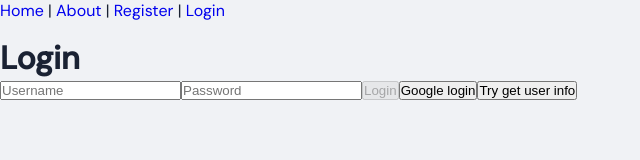
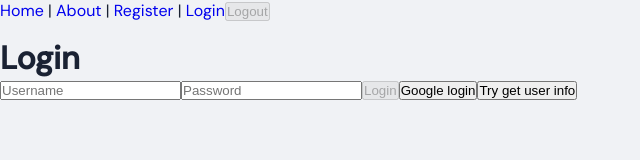
Before and after one commit to NikolenkoRostislav/job-scraper, a Vue app in the folder frontend/: page /login in a window 1280 px wide. Shown: the top 160 px of the page, without its empty margins (0-640 px from the left). Built offline with nearby package versions, Linux system fonts and the light colour scheme; no server answers.

Commit message:
feat: added logout button

```diff
--- a/frontend/src/App.vue
+++ b/frontend/src/App.vue
@@ -1,22 +1,13 @@
 <template>
   <div>
-    <nav>
-      <router-link to="/">Home</router-link> |
-      <router-link to="/about">About</router-link> |
-      <router-link to="/register">Register</router-link> |
-      <router-link to="/login">Login</router-link>
-    </nav>
+    <Navbar />
     <router-view />
   </div>
 </template>
 
-<script lang="ts" setup></script>
+<script lang="ts" setup>
+  import Navbar from "./components/Navbar.vue";
+</script>
 
 <style scoped>
-nav {
-  margin-bottom: 1rem;
-}
-a {
-  text-decoration: none;
-}
 </style>
--- /dev/null
+++ b/frontend/src/components/Navbar.vue
@@ -0,0 +1,40 @@
+<script lang="ts" setup>
+    import { ref, onMounted } from 'vue';
+
+    import isLoggedIn from '@/utils/loginChecker';
+    import AuthService from '@/services/authService';
+
+    const loggedIn = ref(false);
+
+    const logout = async () => {
+        if (await isLoggedIn()){
+            await AuthService.logout();
+            loggedIn.value = false;
+        }
+    }
+
+    onMounted(async () => {
+        loggedIn.value = await isLoggedIn();
+    });
+</script>
+
+
+<template>
+    <nav>
+        <router-link to="/">Home</router-link> |
+        <router-link to="/about">About</router-link> |
+        <router-link to="/register">Register</router-link> |
+        <router-link to="/login">Login</router-link>
+        <button @click="logout" :disabled="!loggedIn">Logout</button>
+    </nav>
+</template>
+
+
+<style scoped>
+    nav {
+        margin-bottom: 1rem;
+    }
+    a {
+        text-decoration: none;
+    }
+</style>
--- a/frontend/src/services/authService.ts
+++ b/frontend/src/services/authService.ts
@@ -20,4 +20,9 @@ export default class AuthService {
         const res = await api.post("/auth/send/email-code", { receiver })
         return res.data
     }
+
+    static async logout() {
+        await api.delete("/auth/logout")
+        localStorage.removeItem("accessToken")
+    }
 }
```
Also changed, not shown: 1 other file (tests, documents, lock files or other folders).
